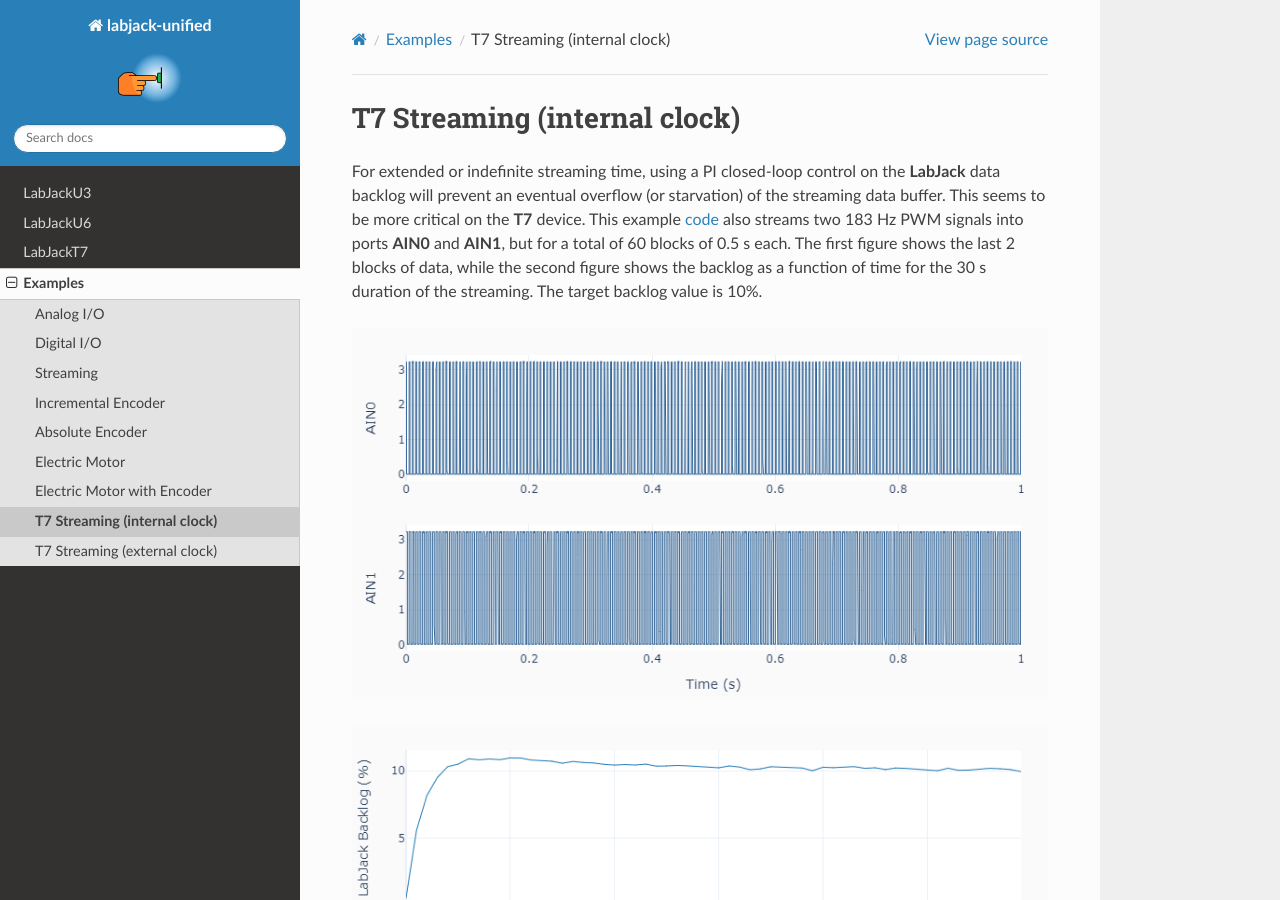
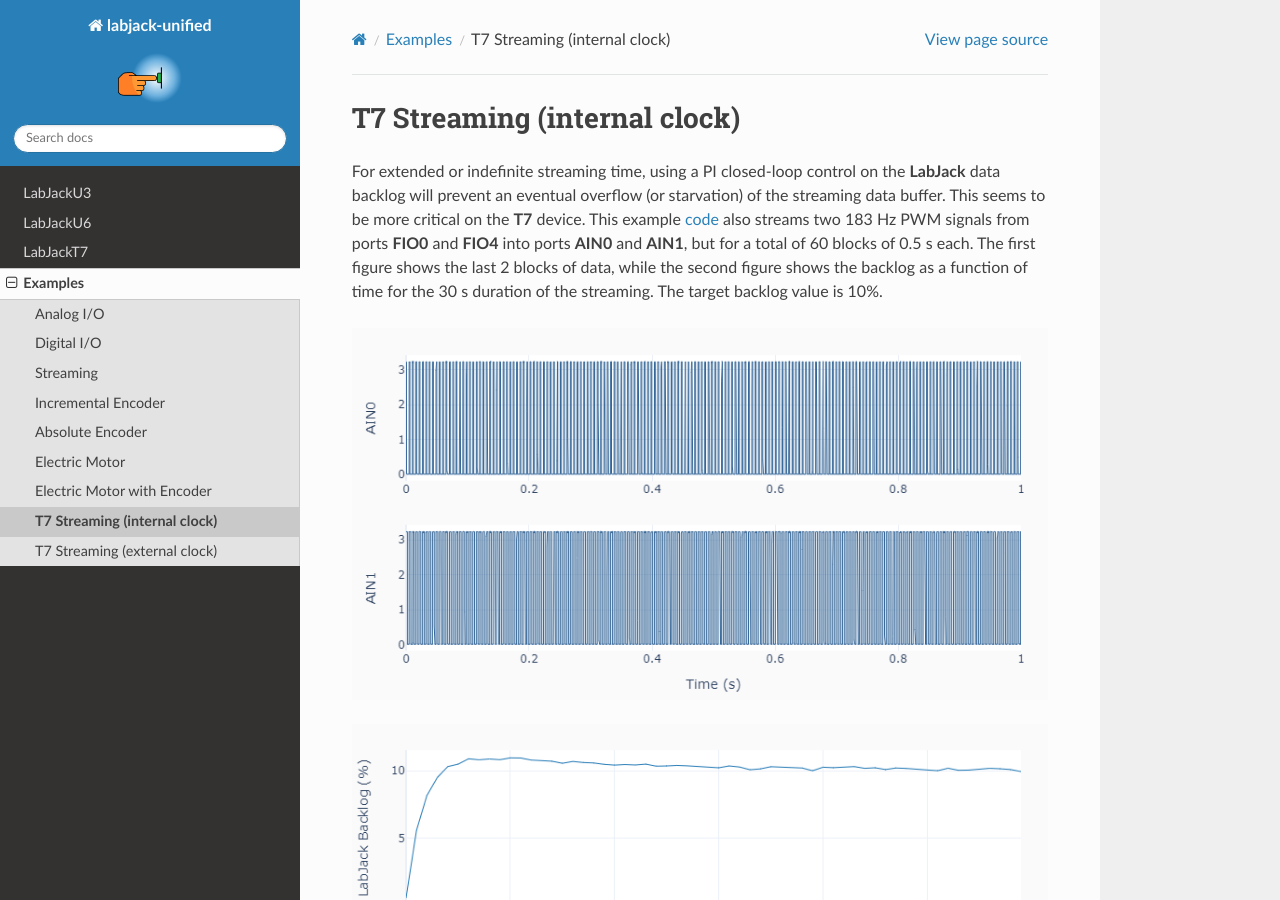
Before and after one commit to EduardoNigro/labjack-unified, a Sphinx documentation site: the page built from docs/source/Examples/T7_Streaming_Internal.rst, in a window 1280 px wide and 900 px high. Built offline with Sphinx 7.4.7 and the Read the Docs theme 2.0.0, drawn with Linux system fonts in a browser that asks for light colours.

Commit message:
Updated documentation

```diff
--- a/docs/source/Examples/Electric_Motor_with_Encoder.rst
+++ b/docs/source/Examples/Electric_Motor_with_Encoder.rst
@@ -5,6 +5,9 @@
 as the PWM output is ramped linearly from 0 to 100 % and then back to 0. The encoder is
 used to measure the shaft angular position, from which the motor speed can be calulated.
 
+.. note::
+   It's not possible to simultaneously setup a motor with direction control and an
+   encoder on a **LabJack U3**.
 
 .. code-block:: python
 
--- a/docs/source/Examples/Streaming.rst
+++ b/docs/source/Examples/Streaming.rst
@@ -19,7 +19,7 @@
     Data is acquired at a user-defined `samplerate` up to 50000 Samples/s on a U3
     or a U6, and 100000 Samples/s on a T7. The effective sampling rate per channel
     is `samplerate` divided by the number of channels. Data blocks are collected
-    at a user-defined `readrate' in seconds. Typical values of 0.5 seconds are used
+    at a user-defined `readrate` in seconds. Typical values of 0.5 seconds are used
     for high sample rates.
 
     Setup:
--- a/docs/source/Examples/T7_Streaming_Internal.rst
+++ b/docs/source/Examples/T7_Streaming_Internal.rst
@@ -4,10 +4,11 @@
 For extended or indefinite streaming time, using a PI closed-loop control on the
 **LabJack** data backlog will prevent an eventual overflow (or starvation) of the
 streaming data buffer. This seems to be more critical on the **T7** device. This
-example :ref:`code <codestreamingT7>` also streams two 183 Hz PWM signals into ports **AIN0**
-and **AIN1**, but for a total of 60 blocks of 0.5 s each. The first figure shows the
-last 2 blocks of data, while the second figure shows the backlog as a function of time
-for the 30 s duration of the streaming. The target backlog value is 10%.
+example :ref:`code <codestreamingT7>` also streams two 183 Hz PWM signals from ports
+**FIO0** and **FIO4** into ports **AIN0** and **AIN1**, but for a total of 60 blocks
+of 0.5 s each. The first figure shows the last 2 blocks of data, while the second
+figure shows the backlog as a function of time for the 30 s duration of the streaming.
+The target backlog value is 10%.
 
 
 .. image:: ../../images/ljt7_streaming_internal_fig_1.png
```
Also changed, not shown: 1 other file.
